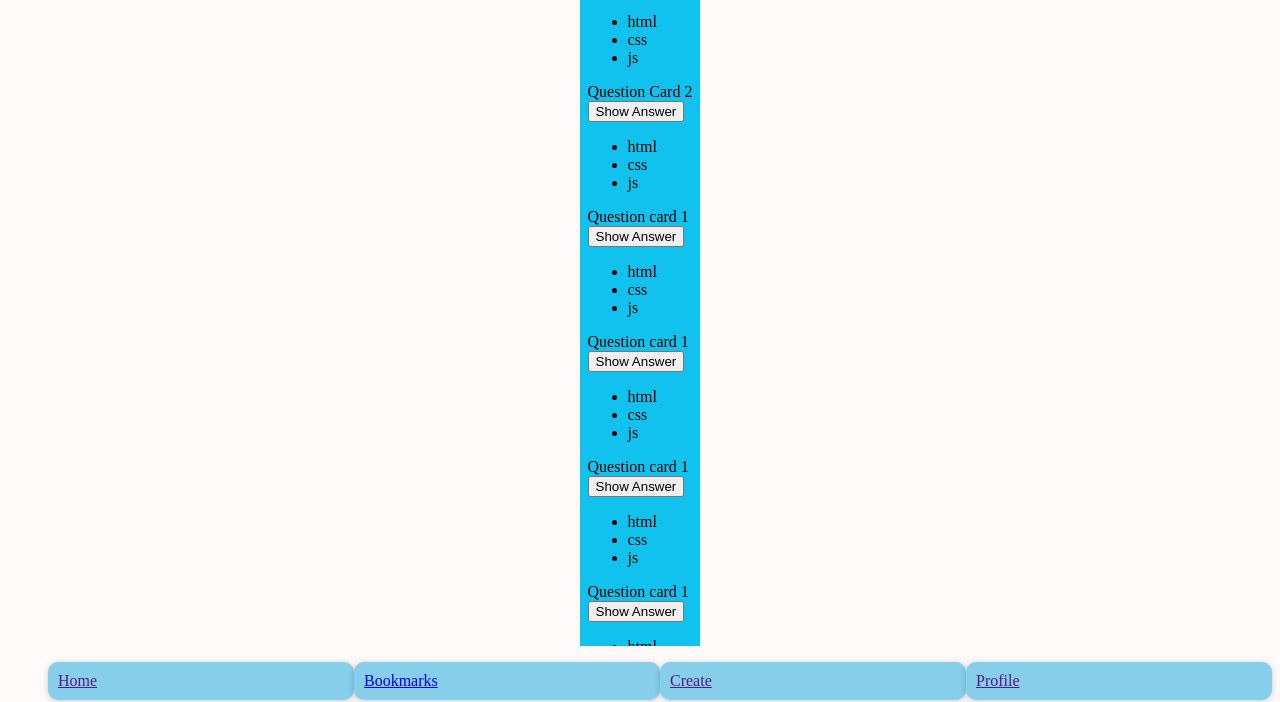
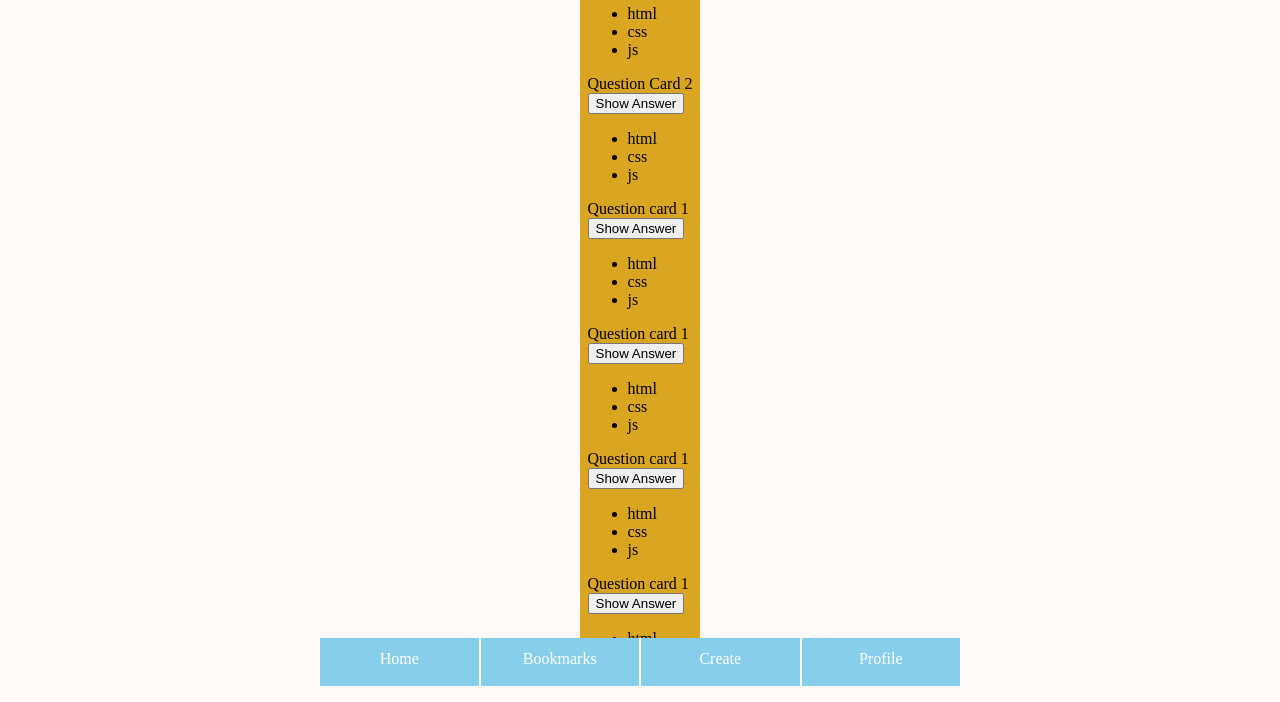
Before and after one commit to SeanPed/quiz-app, a plain HTML site: page index.html in a window 1280 px wide. Shown: the part 114-816 px from the top of the page. Drawn offline with Linux system fonts and the light colour scheme.

Commit message:
Reworking Nav-Area

```diff
--- a/index.html
+++ b/index.html
@@ -70,12 +70,13 @@
         </ul>
       </section>
     </main>
-    <nav class="nav-feature">
-      <ul class="navigation-style">
-        <li class="nav-tag"><a href="">Home</a></li>
-        <li class="nav-tag"><a href="bookmarks.html">Bookmarks</a></li>
-        <li class="nav-tag"><a href="">Create</a></li>
-        <li class="nav-tag"><a href="">Profile</a></li>
+
+    <nav class="nav">
+      <ul role="list">
+        <li><a class="nav-link" href="">Home</a></li>
+        <li><a class="nav-link" href="bookmarks.html">Bookmarks</a></li>
+        <li><a class="nav-link" href="">Create</a></li>
+        <li><a class="nav-link" href="">Profile</a></li>
       </ul>
     </nav>
   </body>
--- a/styles/index.css
+++ b/styles/index.css
@@ -3,25 +3,15 @@ body {
   grid-template-rows: 48px auto 48px;
   height: 100vh;
   background-color: snow;
+  max-width: 640px;
+  margin: 0 auto;
 }
 
 main {
-  background-color: rgb(18, 194, 238);
+  background-color: goldenrod;
   padding: 1rem 0.5rem;
-  max-width: 640px;
   overflow-y: auto;
   margin: 0 auto;
-}
-
-.navigation-style {
-  display: grid;
-  grid-template-columns: 1fr 1fr 1fr 1fr;
-  list-style: none;
-}
-
-.nav-feature {
-  background-color: snow;
-  border-top: 1px black;
 }
 
 .top-style {
@@ -30,17 +20,21 @@ main {
   font-weight: lighter;
   margin-top: 0;
   text-align: center;
-  color: rgb(26, 204, 228);
+  color: skyblue;
 }
-
-.nav-tag{
-    display: flex;
-    padding: 10px;
-    background-color: skyblue;
-    color: White;
-    border-radius:10px;
-    display: block;
-    box-shadow: 0 1px 6px 0 rgba(0,0,0,0.2);
-    transition: 0.3s;
+.nav {
+    display: grid;
+    gap: 2px;
+    grid-template-columns: 1fr 1fr 1fr 1fr;
   }
-}
+  .nav ul,
+  .nav li {
+    display: contents;
+  }
+  .nav-link {
+    background: skyblue;
+    text-align: center;
+    padding: 12px 0;
+    color: white;
+    text-decoration: none;
+  }
```
